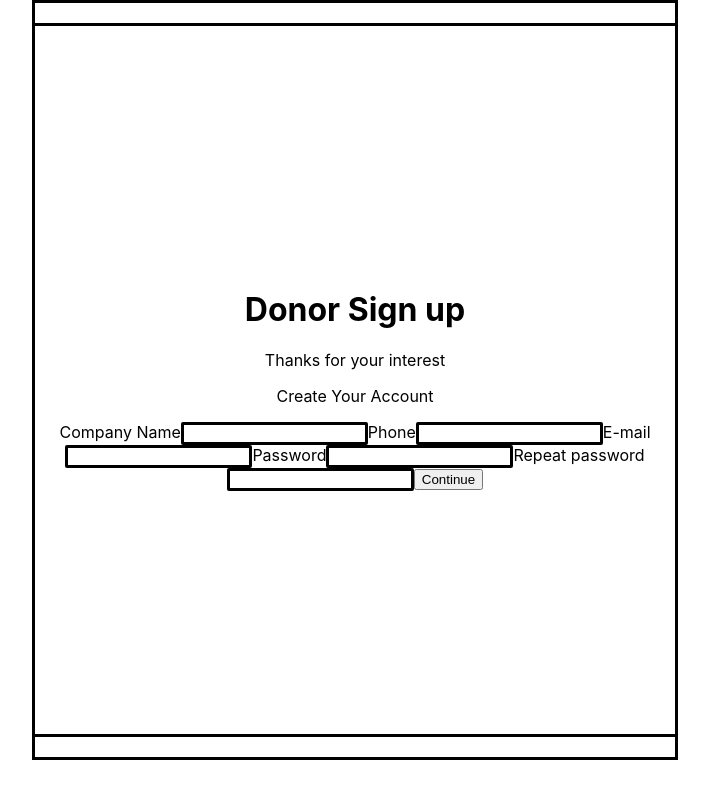
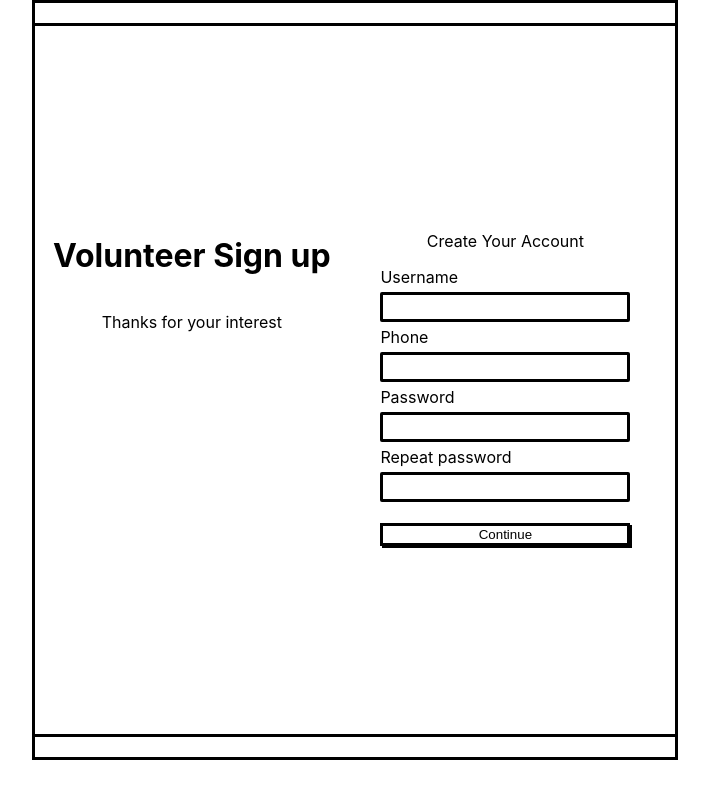
Before and after one commit to Replate-EU/Frontend, a React (Create React App) app in the folder front-end/: page /volunteer in a window 1280 px wide. Shown: the whole page, without its empty margins (285-994 px from the left). Built offline with nearby package versions, Linux system fonts and the light colour scheme.

Commit message:
Addition of form's first post and redirect to sec form

```diff
--- a/front-end/src/App.css
+++ b/front-end/src/App.css
@@ -20,3 +20,28 @@
   border: 3px solid black;
   border-radius: 2px;
 }
+
+.form {
+  display: flex;
+  flex-flow: column;
+  text-align: left;
+}
+/*
+.form label {
+  padding: 5px 0;
+} */
+
+.form input {
+  width: 240px;
+  height: 24px;
+  padding: 0 2px;
+  margin: 5px 0;
+}
+
+.form button {
+  background: white;
+  border: 3px solid black;
+  box-shadow: 2px 2px black;
+  margin-top: 16px;
+
+}
--- a/front-end/src/App.js
+++ b/front-end/src/App.js
@@ -4,6 +4,8 @@ import styled from 'styled-components';
 import './App.css';
 import FormBusiness from './FormBusiness';
 import FormVolunteer from './FormVolunteer';
+import SignUpBusiness from './SignUpBusiness';
+import SignUpVolunteer from './SignUpVolunteer';
 
 const Box = styled.div`
 display: flex;
@@ -72,8 +74,16 @@ function App() {
       <Route exact path="/volunteer">
         <FormVolunteer />
       </Route>
+      <Route exact path="/business/signup">
+        <SignUpBusiness />
+      </Route>
+      <Route exact path="/volunteer/signup">
+        <SignUpVolunteer />
+      </Route>
+
 
       </Switch>
+
       </Container>
       <Borders></Borders>
     </div>
--- a/front-end/src/FormBusiness.js
+++ b/front-end/src/FormBusiness.js
@@ -1,23 +1,39 @@
 import React from 'react';
-// import { Switch, Route, Link } from 'react-router-dom';
+import { Switch, Route, Link, useHistory } from 'react-router-dom';
+import styled from 'styled-components';
 import { Formik, Form, Field, ErrorMessage } from 'formik';
 import * as Yup from 'yup';
 import axios from 'axios';
 
+const Container = styled.div`
+display: flex;
+`
+const Column = styled.div`
+display: flex;
+flex-flow: column;
+align-items: center;
+width: 49%;
+`
+
 export default function FormBusiness() {
 
-    const validationSchema = Yup.object().shape({
-        company_name: Yup.string().min(3, 'too short').required('please enter your name'),
-        phone: Yup.string().required('please enter your phone number'),
-        email: Yup.string().email('put a valid email pls').required('please enter your email'),
-        password: Yup.string().min(7, 'too short').required('please enter a password'),
-        v: Yup.boolean().oneOf([true], 'field must be checked')
-      });
+    // const validationSchema = Yup.object().shape({
+    //     company_name: Yup.string().required('please enter your company name'),
+    //     phone: Yup.string().required('please enter your phone number'),
+    //     email: Yup.string().email('put a valid email pls').required('please enter your email'),
+    //     password: Yup.string().required('please enter a password'),
+    //     repeat_password: Yup.string().required( 'please enter the same password')
+    //   });
+
+      const history = useHistory();
+      const goToSignUp = () => {
+        history.push("/business/signup");
+      }
 
       const initialState = {
-        company_name: '',
-        phone: '',
-        email: '',
+        username: '',
+        contact_number: '',
+        // email: '',
         password: '',
         repeat_password: '',
       }
@@ -25,55 +41,86 @@ export default function FormBusiness() {
       function handleSubmit(values, actions) {
         console.log(values);
         console.log(actions);
+        const allValues = {
+          ...values,
+
+          user_type: 'business',
+        }
+        delete allValues.repeat_password;
+        console.log(allValues);
+
+        axios
+        .post('http://localhost:7000/api/auth/register', allValues)
+        .then(res => {
+          console.log(res);
+          goToSignUp();
+        })
+        .catch(err => {
+          console.log(err)
+        })
 
     }
+
     return(
-        <div>
+        <Container>
 
-        <div>
+        <Column>
           <h1>Donor Sign up</h1>
           <p>Thanks for your interest</p>
-        </div>
+        </Column>
+        <Column>
         <p>Create Your Account</p>
         <Formik
         onSubmit={handleSubmit}
-        validationSchema={validationSchema}
+        // validationSchema={validationSchema}
         initialValues={initialState}
         >
-          <Form>
+          <Form className="form">
             <label>Company Name</label>
             <Field
             type="text"
-            id="company_name"
-            name="company_name"
+            id="username"
+            name="username"
             className="input"/>
+            <ErrorMessage name="username" component="div" className="error"/>
+
             <label>Phone</label>
             <Field
             type="tel"
-            id="phone"
-            name="phone"
+            id="contact_number"
+            name="contact_number"
             className="input"/>
-            <label>E-mail</label>
+            <ErrorMessage name="contact_number" component="div" className="error"/>
+
+            {/* <label>E-mail</label>
             <Field
             type="text"
             id="email"
             name="email"
             className="input"/>
+            <ErrorMessage name="email" component="div" className="error"/> */}
+
             <label>Password</label>
             <Field
             type="password"
             id="password"
             name="password"
             className="input"/>
+            <ErrorMessage name="password" component="div" className="error"/>
+
             <label>Repeat password</label>
             <Field
             type="password"
             id="repeat_password"
             name="repeat_password"
             className="input"/>
+            <ErrorMessage name="repeat_password" component="div" className="error"/>
             <button type="submit">Continue</button>
+
+
           </Form>
         </Formik>
-        </div>
+        </Column>
+        </Container>
     )
 }
--- a/front-end/src/FormVolunteer.js
+++ b/front-end/src/FormVolunteer.js
@@ -1,78 +1,125 @@
 import React from 'react';
-// import { Switch, Route, Link } from 'react-router-dom';
+import { Switch, Route, Link, useHistory } from 'react-router-dom';
+import styled from 'styled-components';
 import { Formik, Form, Field, ErrorMessage } from 'formik';
 import * as Yup from 'yup';
+import axios from 'axios';
+
+const Container = styled.div`
+display: flex;
+`
+const Column = styled.div`
+display: flex;
+flex-flow: column;
+align-items: center;
+width: 49%;
+`
 
 export default function FormBusiness() {
 
-    const validationSchema = Yup.object().shape({
-        company_name: Yup.string().min(3, 'too short').required('please enter your name'),
-        phone: Yup.string().required('please enter your phone number'),
-        email: Yup.string().email('put a valid email pls').required('please enter your email'),
-        password: Yup.string().min(7, 'too short').required('please enter a password'),
-        v: Yup.boolean().oneOf([true], 'field must be checked')
-      });
+    // const validationSchema = Yup.object().shape({
+    //     company_name: Yup.string().required('please enter your company name'),
+    //     phone: Yup.string().required('please enter your phone number'),
+    //     email: Yup.string().email('put a valid email pls').required('please enter your email'),
+    //     password: Yup.string().required('please enter a password'),
+    //     repeat_password: Yup.string().required( 'please enter the same password')
+    //   });
+      const history = useHistory();
+      const goToSignUp = () => {
+        history.push("/volunteer/signup");
+      }
 
       const initialState = {
-        name: '',
-        phone: '',
-        email: '',
+        username: '',
+        contact_number: '',
+        // email: '',
         password: '',
         repeat_password: '',
       }
 
       function handleSubmit(values, actions) {
-        console.log(values);
-        console.log(actions);
+        // console.log(values);
+        // console.log(actions);
+        const allValues = {
+          ...values,
 
+          user_type: 'business',
+        }
+        delete allValues.repeat_password;
+        // console.log(allValues);
+
+        axios
+        .post('http://localhost:7000/api/auth/register', allValues)
+        .then(res => {
+          console.log(res);
+          goToSignUp();
+        })
+        .catch(err => {
+          console.log(err)
+        })
 
     }
+
     return(
-        <div>
+        <Container>
 
-        <div>
-          <h1>Donor Sign up</h1>
+        <Column>
+          <h1>Volunteer Sign up</h1>
           <p>Thanks for your interest</p>
-        </div>
+        </Column>
+        <Column>
         <p>Create Your Account</p>
         <Formik
         onSubmit={handleSubmit}
-        validationSchema={validationSchema}
-        initialValues={initialState}>
-          <Form>
-            <label>Company Name</label>
+        // validationSchema={validationSchema}
+        initialValues={initialState}
+        >
+          <Form className="form">
+            <label>Username</label>
             <Field
             type="text"
-            id="company_name"
-            name="company_name"
+            id="username"
+            name="username"
             className="input"/>
+            <ErrorMessage name="username" component="div" className="error"/>
+
             <label>Phone</label>
             <Field
             type="tel"
-            id="phone"
-            name="phone"
+            id="contact_number"
+            name="contact_number"
             className="input"/>
-            <label>E-mail</label>
+            <ErrorMessage name="contact_number" component="div" className="error"/>
+
+            {/* <label>E-mail</label>
             <Field
             type="text"
             id="email"
             name="email"
             className="input"/>
+            <ErrorMessage name="email" component="div" className="error"/> */}
+
             <label>Password</label>
             <Field
             type="password"
             id="password"
             name="password"
             className="input"/>
+            <ErrorMessage name="password" component="div" className="error"/>
+
             <label>Repeat password</label>
             <Field
             type="password"
             id="repeat_password"
             name="repeat_password"
             className="input"/>
+            <ErrorMessage name="repeat_password" component="div" className="error"/>
+
             <button type="submit">Continue</button>
+
           </Form>
         </Formik>
-        </div>
+        </Column>
+        </Container>
     )
 }
--- /dev/null
+++ b/front-end/src/SignUpBusiness.js
@@ -0,0 +1,14 @@
+import React from 'react';
+// import { Switch, Route, Link, useHistory } from 'react-router-dom';
+// import styled from 'styled-components';
+// import { Formik, Form, Field, ErrorMessage } from 'formik';
+// import * as Yup from 'yup';
+// import axios from 'axios';
+
+export default function SignUpBusiness() {
+    return(
+        <div>
+            SignUpBusiness
+        </div>
+    )
+}
--- /dev/null
+++ b/front-end/src/SignUpVolunteer.js
@@ -0,0 +1,14 @@
+import React from 'react';
+// import { Switch, Route, Link, useHistory } from 'react-router-dom';
+// import styled from 'styled-components';
+// import { Formik, Form, Field, ErrorMessage } from 'formik';
+// import * as Yup from 'yup';
+// import axios from 'axios';
+
+export default function SignUpVolunteer() {
+    return(
+        <div>
+            SignUpVolunteer
+        </div>
+    )
+}
```
